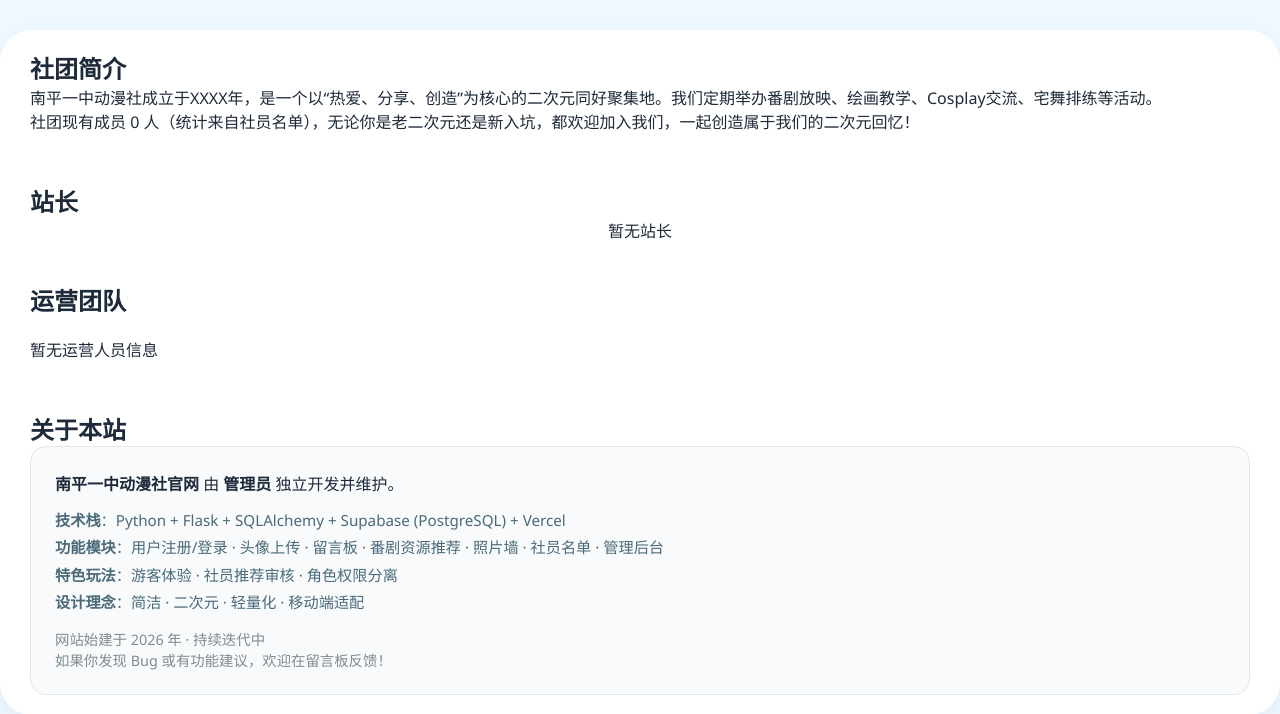
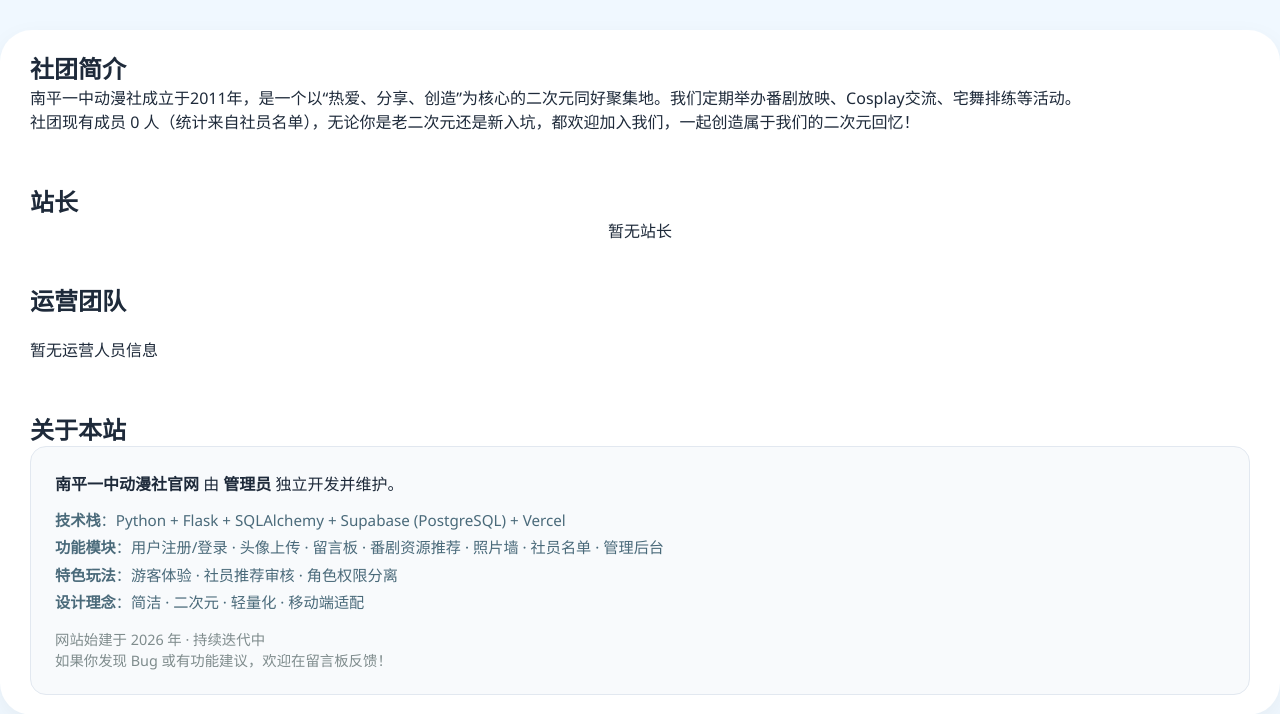
Before and after one commit to N-zihan/anime-club, a Flask app: page /about in a window 1280 px wide. Shown: the part 60-774 px from the top of the page. Run offline with Flask 3, Linux system fonts and the light colour scheme; the visitor is signed in with stand-in values (Sample User, id 1).

Commit message:
动漫社网站

```diff
--- a/templates/about.html
+++ b/templates/about.html
@@ -3,7 +3,7 @@
 {% block content %}
 <h2>社团简介</h2>
 <p>
-    南平一中动漫社成立于XXXX年，是一个以“热爱、分享、创造”为核心的二次元同好聚集地。我们定期举办番剧放映、绘画教学、Cosplay交流、宅舞排练等活动。</p>
+    南平一中动漫社成立于2011年，是一个以“热爱、分享、创造”为核心的二次元同好聚集地。我们定期举办番剧放映、Cosplay交流、宅舞排练等活动。</p>
 <p>社团现有成员 {{ users|length }}
     人（统计来自社员名单），无论你是老二次元还是新入坑，都欢迎加入我们，一起创造属于我们的二次元回忆！</p>
 
```
